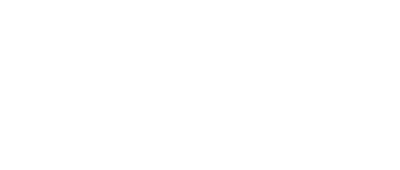
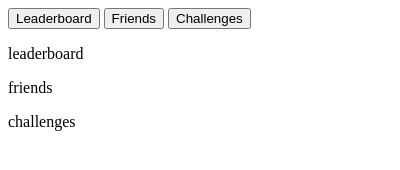
Before and after one commit to imhill/DandyHacks2024, a browser extension: page src/popup/poppington.html in a window 400 px wide. Drawn offline with Linux system fonts and the light colour scheme.

Commit message:
back to the old days

```diff
--- a/src/popup/poppington.html
+++ b/src/popup/poppington.html
@@ -3,8 +3,24 @@
     <title>JILE</title>
   </head>
   <body>
-      <div id="root"></div>
+      <div class="tabmenu">
+        <button id="leaderboardButton">Leaderboard</button>
+        <button id="friendsButton">Friends</button>
+        <button id="challengesButton">Challenges</button>
+      </div>
 
-      <script type="module" src="popup.js"></script>
+      <div class="tabbody" id="leaderboard">
+        <p>leaderboard</p>
+      </div>
+
+      <div class="tabbody" id="friends">
+        <p>friends</p>
+      </div>
+
+      <div class="tabbody" id="challenges">
+        <p>challenges</p>
+      </div>
+
+      <script type="text/javascript" src="popup.js"></script>
   </body>
 </html>
```
